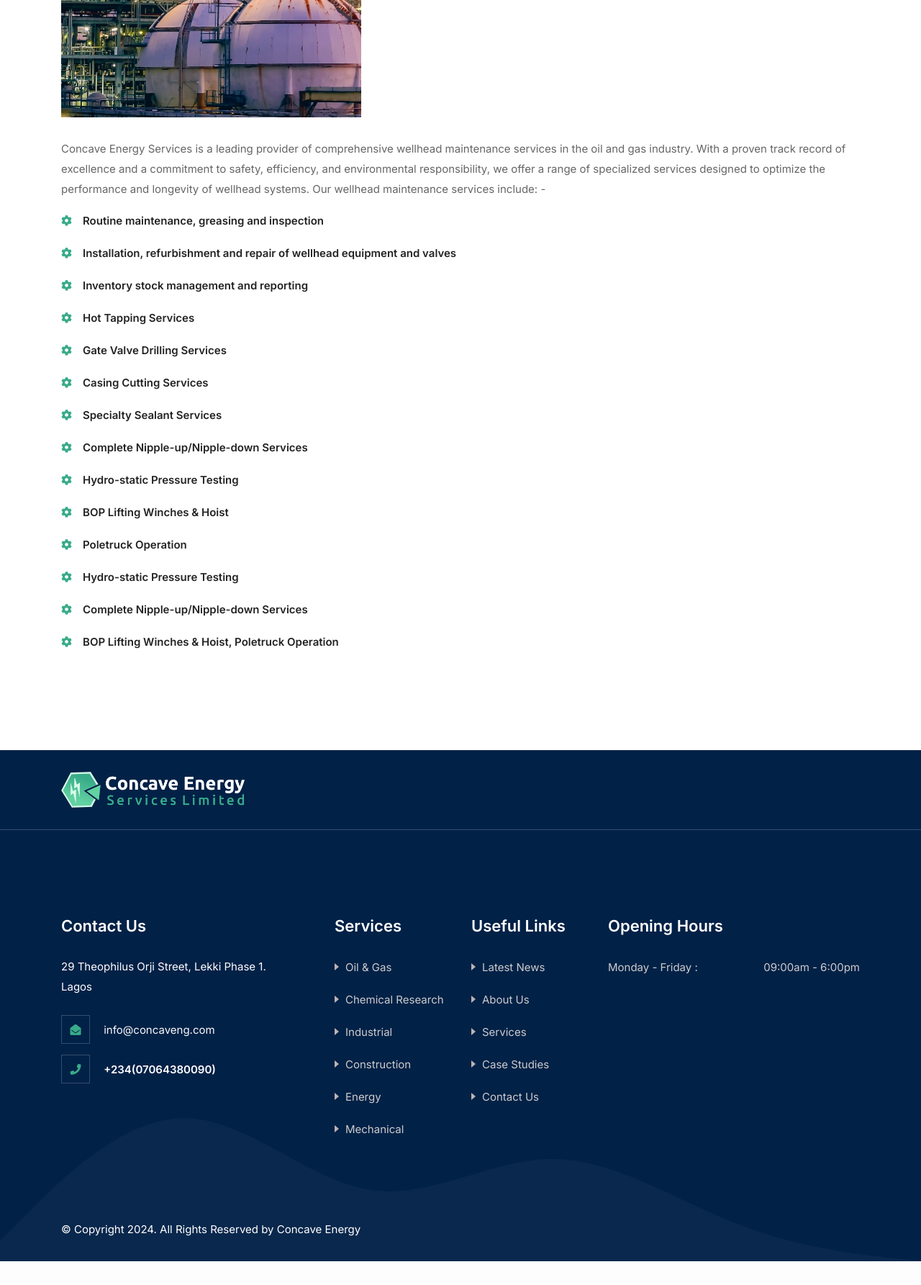
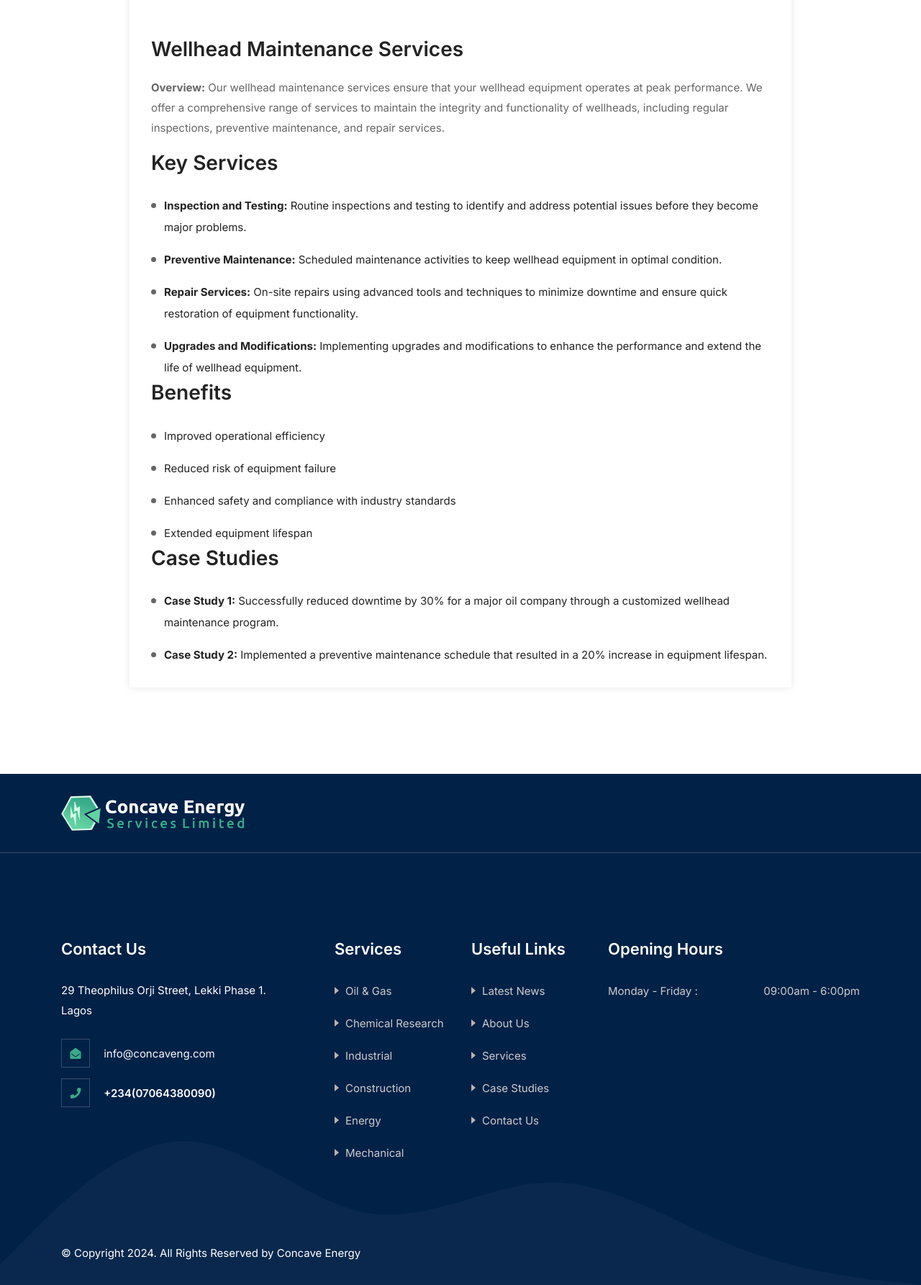
Before and after one commit to Emmzy-Tech/concaveng, a PHP site: page /wellhead-maintenance-services.php in a window 1280 px wide. Shown: the part 903-2688 px from the top of the page at 72% size. Before the commit the page ends 2655 px from the top, so only its background shows below. Run offline with PHP 8.4, Linux system fonts and the light colour scheme.

Commit message:
Added Wellhead Service

```diff
--- a/wellhead-maintenance-services.php
+++ b/wellhead-maintenance-services.php
@@ -4,7 +4,7 @@ include "assets/includes/header.php";
 
     <!-- Start Breadcrumb
     ============================================= -->
-    <div class="breadcrumb-area gradient-bg bg-cover shadow dark text-light text-center" style="background-image: url(assets/img/p-images/p2_7.png);">
+    <div class="breadcrumb-area gradient-bg bg-cover shadow dark text-light text-center" style="background-image: url(assets/img/serv/serv1.jpg);">
         <div class="container">
             <div class="row">
                 <div class="col-lg-8 offset-lg-2">
@@ -20,46 +20,60 @@ include "assets/includes/header.php";
     </div>
     <!-- End Breadcrumb -->
 
+
                 <!-- Start Services Details
     ============================================= -->
-    <div class="services-details-area default-padding">
+    <div class="blog-area single full-blog full-blog default-padding">
         <div class="container">
+            <div class="blog-items">
                 <div class="row">
-                <div class="col-lg-12 content">
-                    <h2>Wellhead Maintenance Services</h2>
-                    <div class="thumb">
-                        <img src="assets/img/p-images/p2_7.png" alt="Thumb">
+                    <div class="blog-content col-lg-10 offset-lg-1 col-md-12">
+                        <div class="single-item">
+
+                            <div class="blog-item-box">
+                                <div class="item">
+                                    <!-- Start Post Thumb -->
+                                    <div class="thumb" style="background-image: url(assets/img/serv/serv1.jpg); height: 40vh; width: 100%; background-repeat: no-repeat; background-size: cover; background-position: center;">
+                                        <!-- <a href="#"><img src="assets/img/p-images/p19_75.png" alt="Thumb"></a> -->
                                     </div>
-                    <p>
-                    Concave Energy Services is a leading provider of comprehensive wellhead maintenance services in the oil and gas industry. With a proven track record of excellence and a commitment to safety, efficiency, and environmental responsibility, we offer a range of specialized services designed to optimize the performance and longevity of wellhead systems. Our wellhead maintenance services include: -
-                    </p>
-                    <div class="row">
-                        <div class="col-lg-12">
+                                    <!-- Start Post Thumb -->
+
+                                    <div class="info">
+
+                                        <h3>Wellhead Maintenance Services</h3>
+                                        <p><strong>Overview:</strong> Our wellhead maintenance services ensure that your wellhead equipment operates at peak performance. We offer a comprehensive range of services to maintain the integrity and functionality of wellheads, including regular inspections, preventive maintenance, and repair services.</p>
+        <h3>Key Services</h3>
         <ul>
-                            <li>Routine maintenance, greasing and inspection</li>
-                            <li>Installation, refurbishment and repair of wellhead equipment and valves</li>
-                            <li>Inventory stock management and reporting</li>
-                            <li>Hot Tapping Services</li>
-                            <li>Gate Valve Drilling Services</li>
-                            <li>Casing Cutting Services</li>
-                            <li>Specialty Sealant Services</li>
-                            <li>Complete Nipple-up/Nipple-down Services</li>
-                            <li>Hydro-static Pressure Testing</li>
-                            <li>BOP Lifting Winches & Hoist</li>
-                            <li>Poletruck Operation</li>
-                            <li>Hydro-static Pressure Testing</li>
-                            <li>Complete Nipple-up/Nipple-down Services</li>
-                            <li>BOP Lifting Winches & Hoist, Poletruck Operation</li>
+            <li><strong>Inspection and Testing:</strong> Routine inspections and testing to identify and address potential issues before they become major problems.</li>
+            <li><strong>Preventive Maintenance:</strong> Scheduled maintenance activities to keep wellhead equipment in optimal condition.</li>
+            <li><strong>Repair Services:</strong> On-site repairs using advanced tools and techniques to minimize downtime and ensure quick restoration of equipment functionality.</li>
+            <li><strong>Upgrades and Modifications:</strong> Implementing upgrades and modifications to enhance the performance and extend the life of wellhead equipment.</li>
+        </ul>
+        <h3>Benefits</h3>
+        <ul>
+            <li>Improved operational efficiency</li>
+            <li>Reduced risk of equipment failure</li>
+            <li>Enhanced safety and compliance with industry standards</li>
+            <li>Extended equipment lifespan</li>
+        </ul>
+        <h3>Case Studies</h3>
+        <ul>
+            <li><strong>Case Study 1:</strong> Successfully reduced downtime by 30% for a major oil company through a customized wellhead maintenance program.</li>
+            <li><strong>Case Study 2:</strong> Implemented a preventive maintenance schedule that resulted in a 20% increase in equipment lifespan.</li>
         </ul>
                                     </div>
                                 </div>
+                            </div>
+                        </div>
 
-                </div>
 
                     </div>
                 </div>
             </div>
-    <!-- End Services Details -->
+        </div>
+    </div>
+
+    <!-- End  -->
 
 
     <?php
```
Lines whose indentation alone changed are shown as unchanged.
